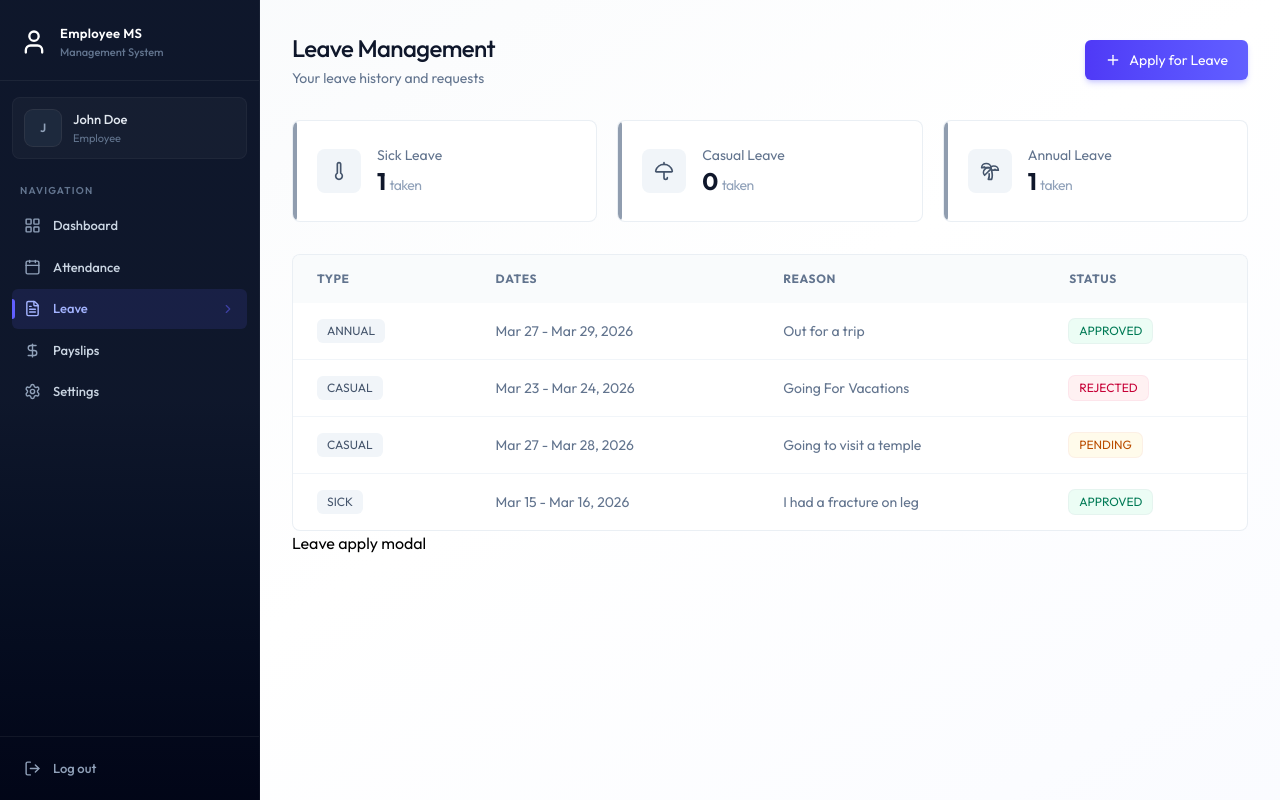
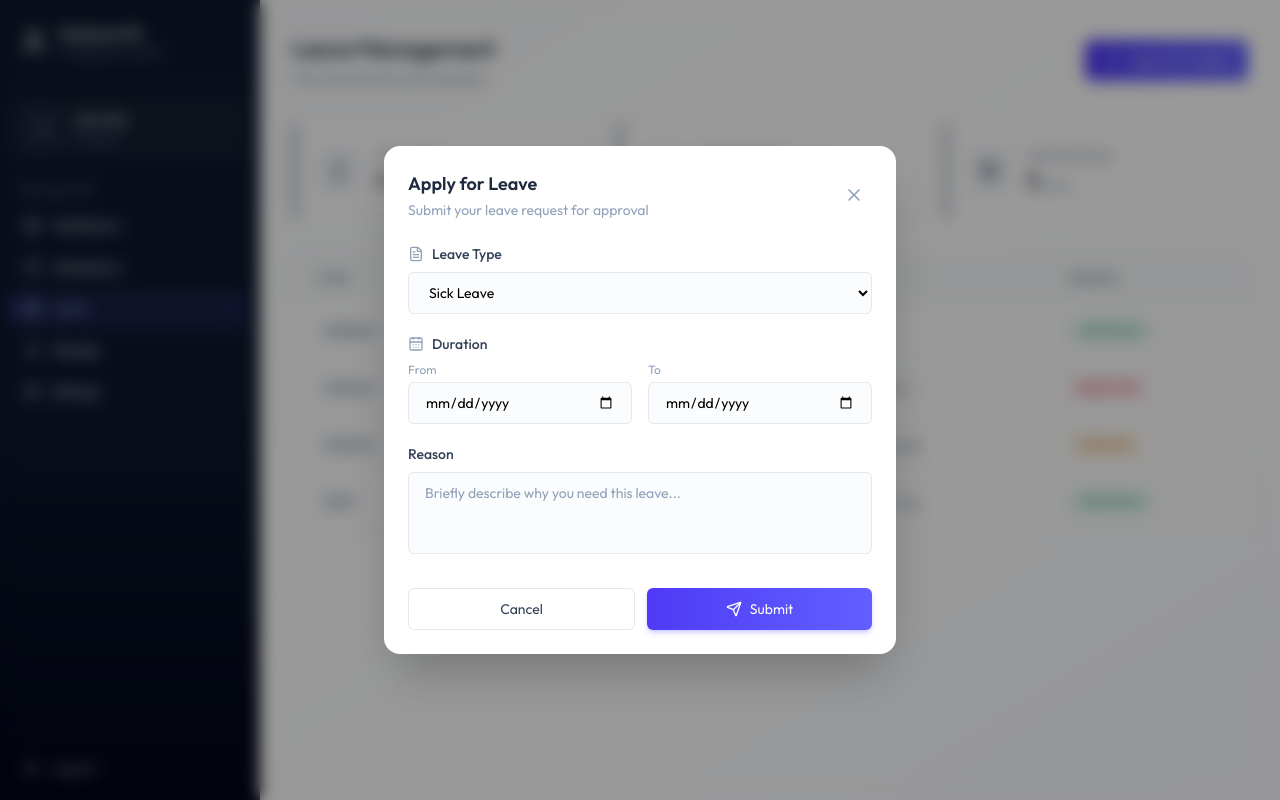
Before and after one commit to Shakithyanshaw/FULLSTACK-Employee-Management-System, a React (Vite) app in the folder client/: page /leave in a window 1280 px wide. Both pictures are taken after a click on the button "Apply for Leave". Built offline with nearby package versions, Linux system fonts and the light colour scheme.

Commit message:
feat: enhance ApplyLeaveModal with form for leave application submission

```diff
--- a/client/src/components/leave/ApplyLeaveModal.jsx
+++ b/client/src/components/leave/ApplyLeaveModal.jsx
@@ -1,7 +1,115 @@
-const ApplyLeaveModal = () => {
+import { useState } from 'react';
+import { CalendarDays, FileText, Loader2, Send, X } from 'lucide-react';
+
+const ApplyLeaveModal = ({ open, onClose, onSuccess }) => {
+  const [loading, setLoading] = useState(false);
+
+  const today = new Date();
+  const tomorrow = new Date(today);
+  tomorrow.setDate(today.getDate() + 1);
+  const minDate = tomorrow.toISOString().split('T')[0];
+
+  const handleSubmit = async (e) => {
+    e.preventDefault();
+  };
+
+  if (!open) return null;
   return (
-    <div>
-      <h1>Leave apply modal</h1>
+    <div
+      className="fixed inset-0 z-50 flex items-center justify-center p-4 bg-black/40 backdrop-blur-sm"
+      onClick={onClose}
+    >
+      <div
+        className="relative bg-white rounded-2xl shadow-2xl w-full max-w-lg animate-fade-in"
+        onClick={(e) => e.stopPropagation()}
+      >
+        {/* ----- Header------*/}
+        <div className="flex items-center justify-between p-6 pb-0">
+          <div>
+            <h2 className="text-lg font-semibold text-slate-800">
+              Apply for Leave
+            </h2>
+            <p className="text-sm text-slate-400 mt-0.5">
+              Submit your leave request for approval
+            </p>
+          </div>
+          <button
+            onClick={onClose}
+            className="p-2 rounded-lg hover:bg-slate-100 transition-colors text-slate-400 hover:text-slate-600"
+          >
+            <X className="w-5 h-5" />
+          </button>
+        </div>
+        {/* ----- Form------ */}
+        <form onSubmit={handleSubmit} className="p-6 space-y-5">
+          {/* --- leave type ---- */}
+          <div>
+            <label className="flex items-center gap-2 text-sm font-medium text-slate-700 mb-2">
+              <FileText className="w-4 h-4 text-slate-400" />
+              Leave Type
+            </label>
+            <select name="type" required>
+              <option value="SICK">Sick Leave</option>
+              <option value="CASUAL">Casual Leave</option>
+              <option value="ANNUAL">Annual Leave</option>
+            </select>
+          </div>
+          {/* -- duration ----- */}
+          <div>
+            <label className="flex items-center gap-2 text-sm font-medium text-slate-700 mb-2">
+              <CalendarDays className="w-4 h-4 text-slate-400" />
+              Duration
+            </label>
+            <div className="grid grid-cols-2 gap-4">
+              <div>
+                <span className="block text-xs text-slate-400 mb-1">From</span>
+                <input type="date" name="startDate" required min={minDate} />
+              </div>
+              <div>
+                <span className="block text-xs text-slate-400 mb-1">To</span>
+                <input type="date" name="endDate" required min={minDate} />
+              </div>
+            </div>
+          </div>
+          {/*----- reason ------*/}
+          <div>
+            <label className="text-sm font-medium text-slate-700 mb-2 block">
+              Reason
+            </label>
+            <textarea
+              name="reason"
+              required
+              rows={3}
+              className="resize-none"
+              placeholder="Briefly describe why you need this leave..."
+            />
+          </div>
+          {/*----- Buttons ------*/}
+          <div className="flex gap-3 pt-2">
+            <button
+              onClick={onClose}
+              type="button"
+              className="btn-secondary flex-1"
+            >
+              Cancel
+            </button>
+
+            <button
+              onClick={onClose}
+              disabled={loading}
+              type="submit"
+              className="btn-primary flex-1 flex items-center justify-center gap-2"
+            >
+              {loading ? (
+                <Loader2 className="w-4 h-4 animate-spin" />
+              ) : (
+                <Send className="w-4 h-4" />
+              )}
+              {loading ? 'Submitting...' : 'Submit'}
+            </button>
+          </div>
+        </form>
+      </div>
     </div>
   );
 };
```
